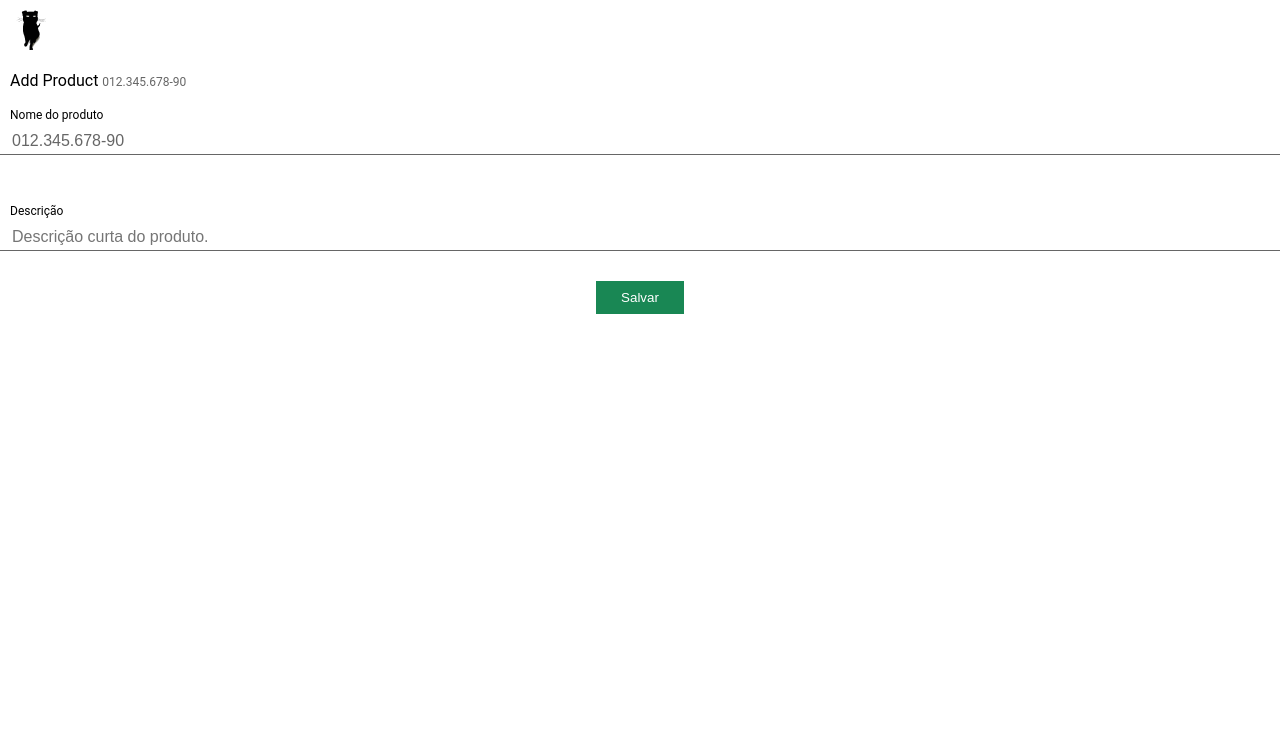
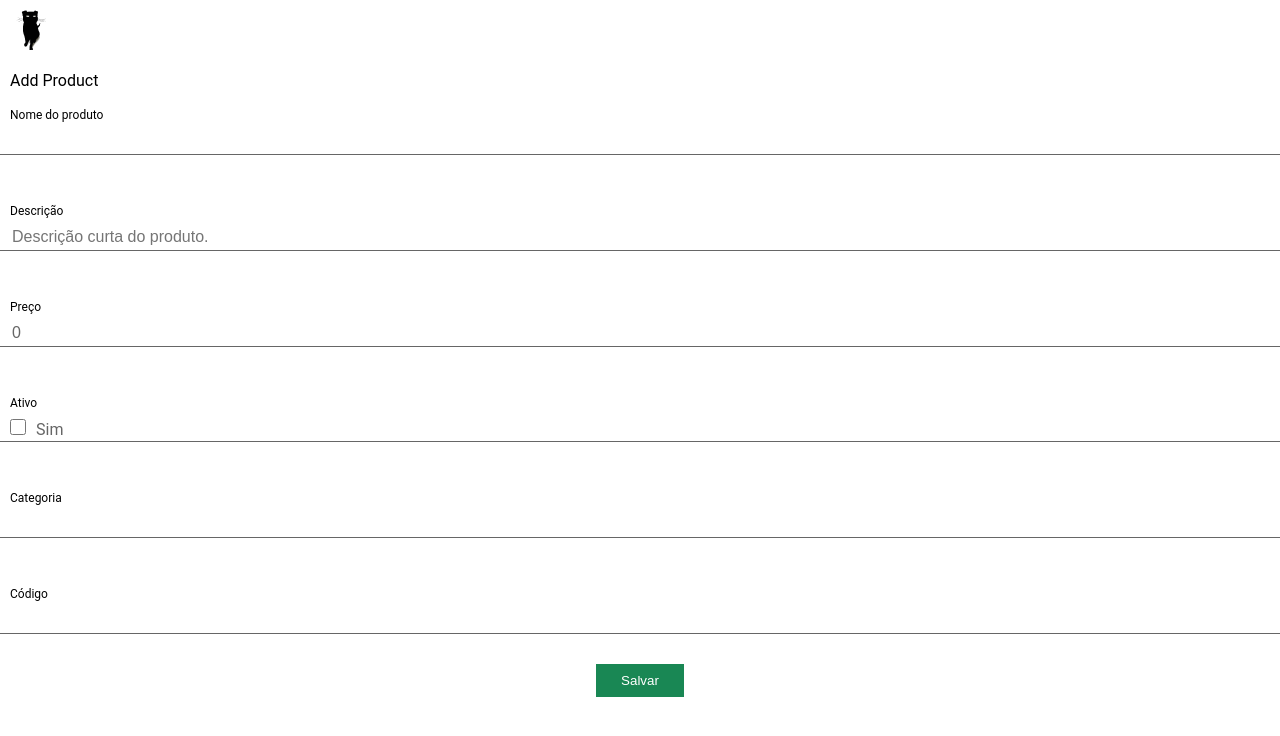
Before and after one commit to gardin1992/react-clean-architecture, a React (Create React App) app: page /product-management in a window 1280 px wide. Shown: the top 736 px of the page. Built offline with nearby package versions, Linux system fonts and the light colour scheme.

Commit message:
add fields form product

```diff
--- a/src/product-management/presentation/views/product-management/index.tsx
+++ b/src/product-management/presentation/views/product-management/index.tsx
@@ -1,3 +1,4 @@
+import { FomInputCheckbox } from "app/presentation/components/form/input-checkbox-form";
 import { FormInput } from "app/presentation/components/form/input-form";
 
 import React, { useState } from "react";
@@ -6,31 +7,98 @@ import {
   SProductManagementTitle,
 } from "./button-save";
 
+export type ProductFormData = {
+  title: string;
+  description: string;
+  price: number;
+  active: boolean;
+  category: string;
+  code: string;
+};
+
+export const initialProductFormData: ProductFormData = {
+  title: "",
+  description: "",
+  price: 0,
+  active: true,
+  category: "",
+  code: "",
+};
+
 export function ProductManagement() {
-  const [title, setTitle] = useState("012.345.678-90");
+  const [productFormData, setProductFormData] = useState(
+    initialProductFormData
+  );
 
-  function handleOnChange(e: React.FormEvent<HTMLInputElement>) {
-    setTitle(e.currentTarget.value);
+  function handleOnChange<T>(property: string, value: T) {
+    setProductFormData((prev) => ({ ...prev, [property]: value }));
   }
 
   return (
     <div>
       <SProductManagementTitle>
         <h2 className="title">
-          Add Product <small>{title}</small>
+          Add Product <small>{productFormData.title}</small>
         </h2>
       </SProductManagementTitle>
 
       <form>
         <FormInput
           label={"Nome do produto"}
-          value={title}
-          handleOnChange={handleOnChange}
+          value={productFormData.title}
+          handleOnChange={(e) => {
+            const value = e.currentTarget.value;
+            handleOnChange<string>("title", value);
+          }}
         />
         <FormInput
           label={"Descrição"}
           placeholder="Descrição curta do produto."
-          handleOnChange={handleOnChange}
+          value={productFormData.description}
+          handleOnChange={(e) => {
+            const value = e.currentTarget.value;
+            handleOnChange<string>("description", value);
+          }}
+        />
+        <FormInput
+          label={"Preço"}
+          value={String(productFormData.price)}
+          handleOnChange={(e) => {
+            const value = e.currentTarget.value;
+
+            handleOnChange<number>(
+              "price",
+              parseFloat(Number(value).toFixed(2))
+            );
+          }}
+        />
+
+        <FomInputCheckbox
+          label={"Ativo"}
+          value={String(productFormData.active)}
+          handleOnChange={(e) => {
+            const value = e.currentTarget.value;
+            console.log(value);
+            handleOnChange<boolean>("active", true);
+          }}
+        />
+
+        <FormInput
+          label={"Categoria"}
+          value={productFormData.category}
+          handleOnChange={(e) => {
+            const value = e.currentTarget.value;
+            handleOnChange<string>("category", value);
+          }}
+        />
+
+        <FormInput
+          label={"Código"}
+          value={productFormData.code}
+          handleOnChange={(e) => {
+            const value = e.currentTarget.value;
+            handleOnChange<string>("code", value);
+          }}
         />
       </form>
 
```
